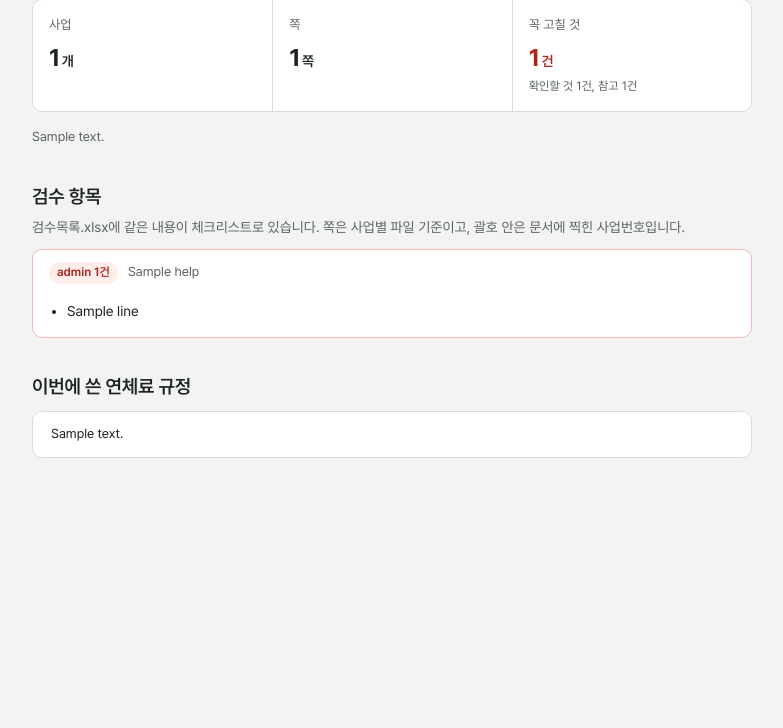
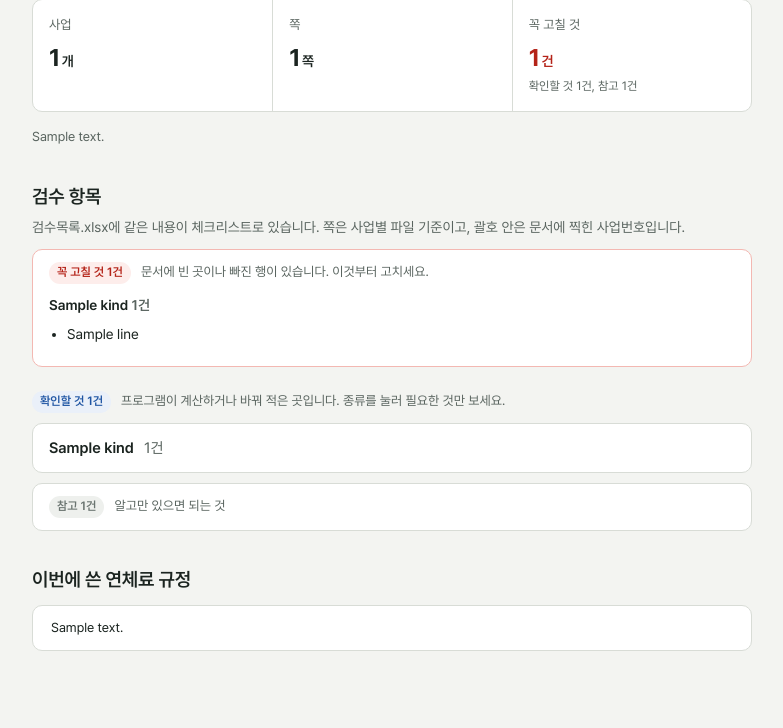
Before and after one commit to zanmang-lab/audit-income-expense, a FastAPI app: template web/templates/result.html in a window 1280 px wide. Shown: the part 777-1505 px from the top of the page, without its empty margins (248-1031 px from the left). Before the commit the page ends 1235 px from the top, so only its background shows below. Run offline with FastAPI, Linux system fonts and the light colour scheme; the template is opened without the code that fills it: most values are stand-ins (such as "Sample title", 1, 10 or a date in 2020).

Commit message:
검수 항목 줄이기: 꼭 고칠 것은 문서에 구멍이 있을 때만, 종류별로 묶어 보기 + 첫 화면 글 줄이기
- 연체일수를 계산해 넣은 경우(복수 수량, 삼각대·돗자리, 단가 다른 물품 함께)는 '확인할 것'으로.
  일수를 못 정했거나 비고·행이 빠진 경우만 '꼭 고칠 것' (26-1: 11건 → 6건)
- 검수 항목에 종류(연체일수 계산, 대납 연결, 쪽 나눔 등)를 붙여 결과 화면·검수목록.txt·xlsx에서 묶어 표시.
  결과 화면은 꼭 고칠 것만 펼치고, 확인할 것은 종류별 접기, 참고는 통째로 접기
- 첫 화면: 3칸 안내 제거, 지난 학기 zip 상자를 두 줄로

Co-Authored-By: Claude Opus 5.5 <noreply@anthropic.com>
Claude-Session: https://claude.ai/code/session_01M2VmVWvEGeRBCgrU9Bi1YJ

```diff
--- a/src/remarks.py
+++ b/src/remarks.py
@@ -404,8 +404,9 @@ def _build_rental_remark_line(
         line = R.render("연체", 일수=days, **common)
     elif days is not None:
         line = R.render("연체_검수", 일수=days, **common)
+        # 일수는 계산해 넣었으므로 문서에 빈 곳은 없다 → '확인할 것'
         reviews.append(
-            RemarkReview(target=review_target, reason=day_review or "연체일수 역산 예외")
+            RemarkReview(target=review_target, reason=day_review or "연체일수 역산 예외", advisory=True, auto=True)
         )
     else:
         line = R.render("연체_일수불명", **common)
--- a/src/review_levels.py
+++ b/src/review_levels.py
@@ -24,3 +24,45 @@ def level_of(item) -> str:
     if getattr(item, "advisory", False):
         return NOTE
     return MUST
+
+
+# 검수 항목의 종류 — 같은 종류는 묶어서 보여 준다. 위에서부터 먼저 맞는 것.
+KIND_RULES: tuple[tuple[str, tuple[str, ...]], ...] = (
+    ("엑셀에서 빠진 행", ("제외했습니다", "읽지 못해")),
+    ("사업개요", ("사업개요에 없어", "사업개요의")),
+    ("이름을 못 찾음", ("매칭 실패", "찾지 못함", "동명이인", "사유 없음")),
+    ("연체일수를 못 정함", ("나누어떨어지지 않음", "보다 작음", "역산이 불가", "1일 단가 미정")),
+    ("감면", ("감면",)),
+    ("빈칸·오류 표시", ("구분 칸 공백", "개요가 비어", "오류여부")),
+    ("세부번호", ("세부번호",)),
+    ("구분과 수입·지출 짝", ("이어야 하는데",)),
+    ("삼각대·돗자리 등 단가", ("규정상 1일",)),
+    ("같은 물품 여러 개", ("복수 수량",)),
+    ("단가 다른 물품 함께 대여", ("서로 다른 일단가",)),
+    ("연체일수 계산", ("연체 ", "일 = 연체료")),
+    ("대납 연결", ("대납",)),
+    ("필름 장수", ("필름 장수",)),
+    ("환불 수수료", ("수수료",)),
+    ("쪽 나눔", ("새 쪽",)),
+    ("이름 띄어쓰기", ("띄어쓰기만", "같은 사람으로")),
+    ("글자로 적힌 값", ("글자로 적힌",)),
+    ("구분 띄어쓰기", ("구분의 띄어쓰기",)),
+    ("환불 사유 표현", ("표현을", "으로 바꿔")),
+    ("증빙 그림", ("증빙서류 칸",)),
+    ("직접 고친 칸", ("미리보기에서 고쳤",)),
+    ("비고를 채운 사업", ("비고를 미리 채운",)),
+    ("엑셀 읽은 방식", ("시트를 읽었", "합계 줄", "기본 열 순서", "열이 없어")),
+)
+
+
+def kind_of(text: str, level: str | None = None) -> str:
+    for kind, keys in KIND_RULES:
+        if kind == "연체일수를 못 정함" and level == CHECK:
+            continue  # 일수를 계산한 항목 안의 '…으로 받았다면 나누어떨어지지 않음' 같은 보조 설명은 제외
+        if kind == "연체일수 계산":
+            if "일 = 연체료" in text:
+                return kind
+            continue
+        if any(k in text for k in keys):
+            return kind
+    return "기타"
--- a/web/app.py
+++ b/web/app.py
@@ -461,10 +461,14 @@ async def build(request: Request, preview_id: str) -> HTMLResponse:
 
     s = result.summary
     from src.review_levels import LEVEL_HELP, LEVELS
-    review_groups = [
-        {"level": lv, "help": LEVEL_HELP[lv], "lines": [r["줄"].split("] ", 1)[-1] for r in result.review_rows if r["단계"] == lv]}
-        for lv in LEVELS
-    ]
+    from src.pipeline import group_by_kind
+    review_groups = []
+    for lv in LEVELS:
+        rows = [r for r in result.review_rows if r["단계"] == lv]
+        review_groups.append({
+            "level": lv, "help": LEVEL_HELP[lv], "count": len(rows),
+            "kinds": [{"kind": k, "lines": [r["줄"].split("] ", 1)[-1] for r in g]} for k, g in group_by_kind(rows)],
+        })
     return templates.TemplateResponse(
         request,
         "result.html",
--- a/web/runner.py
+++ b/web/runner.py
@@ -248,9 +248,13 @@ def review_checklist_xlsx(rows: list[dict], semester_label: str) -> bytes:
     wb = Workbook()
     ws = wb.active
     ws.title = "검수목록"
-    ws.append(["확인", "단계", "사업", "쪽", "문서 사업번호", "대상", "내용"])
-    for r in rows:
-        ws.append(["", r["단계"], r["사업"], r["쪽"], r["문서표기"], r["대상"], r["내용"]])
+    ws.append(["확인", "단계", "종류", "사업", "쪽", "문서 사업번호", "대상", "내용"])
+    from src.pipeline import group_by_kind
+    from src.review_levels import LEVELS
+    for lv in LEVELS:
+        for _, group in group_by_kind([r for r in rows if r["단계"] == lv]):
+            for r in group:
+                ws.append(["", r["단계"], r["종류"], r["사업"], r["쪽"], r["문서표기"], r["대상"], r["내용"]])
     fills = {MUST: "F8CBAD", CHECK: "DDEBF7", NOTE: "EDEDED"}
     for c in ws[1]:
         c.font = Font(bold=True)
@@ -261,10 +265,10 @@ def review_checklist_xlsx(rows: list[dict], semester_label: str) -> bytes:
         row[0].alignment = Alignment(horizontal="center", vertical="top")
         for c in row[1:]:
             c.alignment = Alignment(wrap_text=True, vertical="top")
-    for col, w in {"A": 6, "B": 11, "C": 6, "D": 5, "E": 13, "F": 16, "G": 90}.items():
+    for col, w in {"A": 6, "B": 11, "C": 18, "D": 6, "E": 5, "F": 13, "G": 16, "H": 90}.items():
         ws.column_dimensions[col].width = w
     ws.freeze_panes = "A2"
-    ws.auto_filter.ref = f"A1:G{max(ws.max_row, 2)}"
+    ws.auto_filter.ref = f"A1:H{max(ws.max_row, 2)}"
     help_ws = wb.create_sheet("보는 법")
     for line in [
         f"{semester_label} 수입지출내역서 검수목록",
@@ -274,7 +278,8 @@ def review_checklist_xlsx(rows: list[dict], semester_label: str) -> bytes:
         "참고: 알고만 있으면 되는 것.",
         "",
         "쪽은 사업별 파일 기준입니다. 통합본에서는 '문서 사업번호'(예: 3-8~10)로 찾으세요.",
-        "확인한 줄의 '확인' 칸에 O를 적으며 진행하면 됩니다. 단계 칸 필터로 골라 볼 수 있습니다.",
+        "꼭 고칠 것부터 보세요. 확인할 것은 종류 칸 필터로 같은 종류끼리 모아 보면 빠릅니다.",
+        "확인한 줄의 '확인' 칸에 O를 적으며 진행하면 됩니다.",
     ]:
         help_ws.append([line])
     help_ws.column_dimensions["A"].width = 100
--- a/web/static/app.css
+++ b/web/static/app.css
@@ -182,7 +182,7 @@ textarea.rule-items { resize: none; overflow: hidden; min-height: 44px; }
 .note b { color: inherit; }
 
 /* 선택 사항(지난 학기 zip, 기타 문구): 시트 밖, 조용하게 */
-.aside { margin-top: 24px; padding: 14px 16px; border: 1px dashed var(--line-strong); border-radius: var(--radius); font-size: 14px; color: var(--muted); }
+.aside { margin-top: 20px; gap: 12px 20px; padding: 14px 16px; border: 1px dashed var(--line-strong); border-radius: var(--radius); font-size: 14px; color: var(--muted); }
 .aside .aside-title { color: var(--ink); font-weight: 600; }
 .fold { margin-top: 16px; border: 1px solid var(--line); border-radius: var(--radius); background: var(--sheet); }
 .fold > summary { list-style: none; cursor: pointer; padding: 16px 20px; display: flex; justify-content: space-between; align-items: center; gap: 12px; font-weight: 600; }
@@ -284,6 +284,8 @@ body.only-review .biz:not(.pv-biz-check) { display: none; }
 .group ul { padding: 0 16px 14px 34px; }
 .group li { font-size: 14px; margin-top: 4px; }
 .group-must { border-color: #F3B8B2; }
+.kind-title { padding: 10px 16px 0; font-size: 14px; font-weight: 600; }
+.group .kind-title + ul { padding-top: 2px; }
 
 /* 오류 화면 */
 .error-page { margin-top: 24px; padding: 24px; background: var(--sheet); border: 1px solid var(--line); border-left: 4px solid var(--red); border-radius: var(--radius); }
--- a/web/templates/includes/head.html
+++ b/web/templates/includes/head.html
@@ -2,4 +2,4 @@
 <meta content="width=device-width, initial-scale=1.0" name="viewport"/>
 <title>{{ page_title }} - 수입지출내역서 자동 작성</title>
 <link rel="preload" href="/static/fonts/Pretendard-Regular.subset.woff2" as="font" type="font/woff2" crossorigin>
-<link rel="stylesheet" href="/static/app.css?v=2">
+<link rel="stylesheet" href="/static/app.css?v=3">
--- a/web/templates/result.html
+++ b/web/templates/result.html
@@ -7,7 +7,7 @@
 <body>
   {% include "includes/header.html" %}
   {% from "includes/icons.html" import icon %}
-  {% set must = review_groups[0].lines|length %}
+  {% set must = review_groups[0].count %}
 
   <main class="wrap">
     <p class="row small" style="gap:20px">
@@ -36,23 +36,45 @@
       <div><dt>사업</dt><dd>{{ business_count }}<small>개</small></dd></div>
       <div><dt>쪽</dt><dd>{{ page_count }}<small>쪽</small></dd></div>
       <div><dt>꼭 고칠 것</dt><dd class="{% if must %}lvl-must{% endif %}">{{ must }}<small>건</small></dd>
-        <p class="sub">확인할 것 {{ review_groups[1].lines|length }}건, 참고 {{ review_groups[2].lines|length }}건</p></div>
+        <p class="sub">확인할 것 {{ review_groups[1].count }}건, 참고 {{ review_groups[2].count }}건</p></div>
     </dl>
     <p class="mt-3 small muted">{{ masking_message }}</p>
 
     <h2 class="section-title">검수 항목</h2>
     <p class="help">검수목록.xlsx에 같은 내용이 체크리스트로 있습니다. 쪽은 사업별 파일 기준이고, 괄호 안은 문서에 찍힌 사업번호입니다.</p>
-    {% for g in review_groups %}{% if g.lines %}
-    <details class="group {% if loop.index == 1 %}group-must{% endif %}" {% if loop.index == 1 %}open{% endif %}>
-      <summary>
-        <span class="tag {% if loop.index == 1 %}tag-must{% elif loop.index == 2 %}tag-check{% else %}tag-note{% endif %}">{{ g.level }} {{ g.lines|length }}건</span>
-        <span class="small muted">{{ g.help }}</span>
-      </summary>
-      <ul>{% for line in g.lines %}<li>{{ line }}</li>{% endfor %}</ul>
+    {% set g = review_groups[0] %}
+    {% if g.count %}
+    <section class="group group-must" style="padding-bottom:6px">
+      <p class="row" style="padding:12px 16px 0"><span class="tag tag-must">꼭 고칠 것 {{ g.count }}건</span><span class="small muted">문서에 빈 곳이나 빠진 행이 있습니다. 이것부터 고치세요.</span></p>
+      {% for k in g.kinds %}
+      <p class="kind-title">{{ k.kind }} <span class="muted">{{ k.lines|length }}건</span></p>
+      <ul>{% for line in k.lines %}<li>{{ line }}</li>{% endfor %}</ul>
+      {% endfor %}
+    </section>
+    {% else %}
+    <p class="note note-green mt-2">꼭 고칠 것이 없습니다.</p>
+    {% endif %}
+
+    {% set g = review_groups[1] %}
+    {% if g.count %}
+    <p class="row mt-6"><span class="tag tag-check">확인할 것 {{ g.count }}건</span><span class="small muted">프로그램이 계산하거나 바꿔 적은 곳입니다. 종류를 눌러 필요한 것만 보세요.</span></p>
+    {% for k in g.kinds %}
+    <details class="group">
+      <summary><b>{{ k.kind }}</b> <span class="muted">{{ k.lines|length }}건</span></summary>
+      <ul>{% for line in k.lines %}<li>{{ line }}</li>{% endfor %}</ul>
     </details>
-    {% endif %}{% endfor %}
-    {% if not must and not review_groups[1].lines and not review_groups[2].lines %}
-    <p class="note note-green mt-2">검수 항목이 없습니다.</p>
+    {% endfor %}
+    {% endif %}
+
+    {% set g = review_groups[2] %}
+    {% if g.count %}
+    <details class="group mt-6">
+      <summary><span class="tag tag-note">참고 {{ g.count }}건</span> <span class="small muted">알고만 있으면 되는 것</span></summary>
+      {% for k in g.kinds %}
+      <p class="kind-title">{{ k.kind }}</p>
+      <ul>{% for line in k.lines %}<li>{{ line }}</li>{% endfor %}</ul>
+      {% endfor %}
+    </details>
     {% endif %}
 
     <h2 class="section-title">이번에 쓴 연체료 규정</h2>
```
Also changed, not shown: src/pipeline.py (+20 -7 lines), tests/test_auto_notice.py (+15 -1 lines), tests/test_preview_flow.py (+1 -1 lines), web/templates/index.html (+7 -17 lines).
